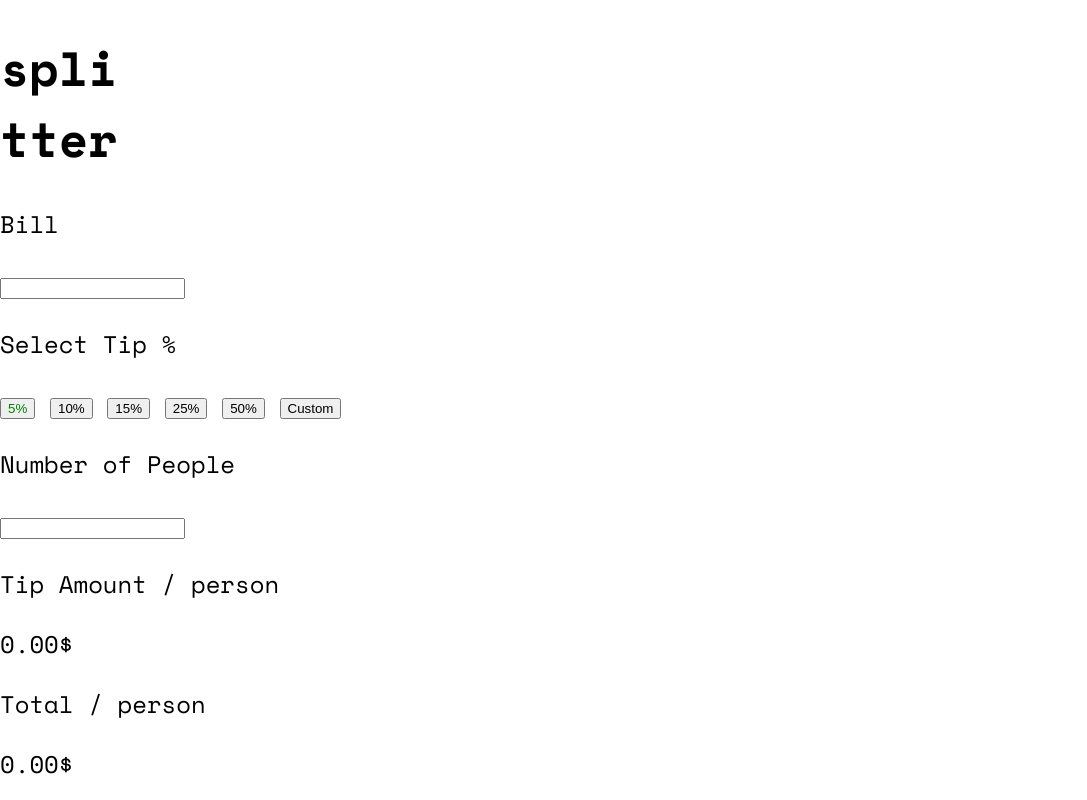
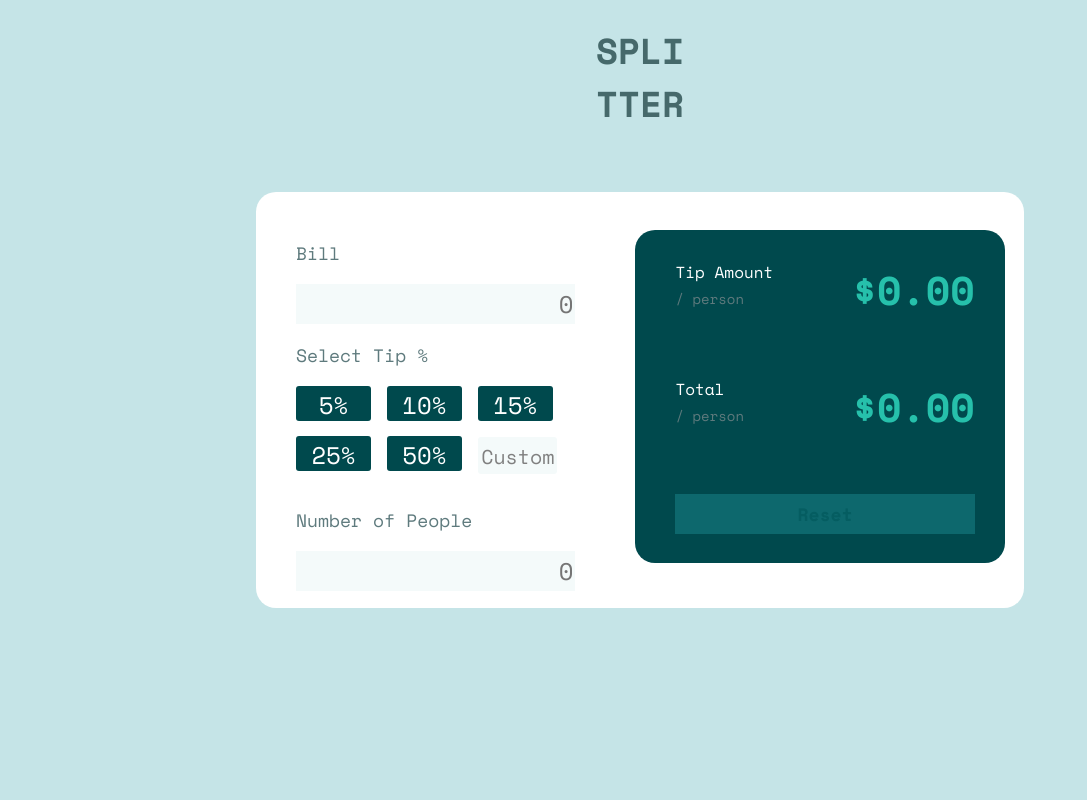
Before and after one commit to Zead-Ashraf/tip-calculator-app-main, a plain HTML site: page index.html in a window 1280 px wide. Shown: the whole page, without its empty margins (0-1087 px from the left). Drawn offline with nearby package versions, Linux system fonts and the light colour scheme.

Commit message:
style the page
close #2

```diff
--- a/css/style.css
+++ b/css/style.css
@@ -3,11 +3,198 @@ html, body {
 	height: 100vh;
 	margin: 0;
 	padding: 0;
+	background-color: hsl(185, 41%, 84%);
 	font-family: 'Space Mono', monospace;
-	font-size: 24px;
+	font-size: 18px;
 	overflow: hidden;
 }
 
-#t5 {
-	color: green;
+/******************************************************************************/
+
+h1 {
+	position: absolute;
+	left: 50%;
+	top: 0;
+	transform: translate(-50%);
+	color: rgb(70, 105, 107);
 }
+
+/******************************************************************************/
+
+main {
+	position: absolute;
+	left: 50%;
+	top: 50%;
+	transform: translate(-50%, -50%);
+	display: flex;
+	justify-content: space-between;
+	background-color: white;
+	width: 60vw;
+	height: 52vh;
+	border-radius: 20px;
+}
+
+/******************************************************************************/
+
+main section.userInput {
+	width: 50%;
+	margin: 40px;
+	margin-top: 30px;
+	display: flex;
+	flex-direction: column;
+}
+
+
+main section.userInput .bill p,
+main section.userInput .perc p,
+main section.userInput .nop p
+{
+	color: hsl(186, 14%, 43%);
+}
+
+
+main section.userInput .bill input,
+main section.userInput .nop input
+{
+	border: none;
+	height: 38px;
+    width: 92%;
+    background-color: hsl(189, 41%, 97%);
+    font-family: 'Space Mono', monospace;
+	font-size: 24px;
+	color: hsl(183, 100%, 15%);
+    text-align: end;
+}
+
+
+main section.userInput .bill input::placeholder,
+main section.userInput .nop input::placeholder
+{
+	float: right;
+	font-family: 'Space Mono', monospace;
+	font-size: 24px;
+}
+
+
+main section.userInput .bill input:focus-visible,
+main section.userInput .nop input:focus-visible
+{
+	outline-color: hsl(172, 67%, 45%);
+}
+
+/******************************************************************************/
+
+main section.userInput .perc button {
+	width: calc(100% / 4);
+	height: 35px;
+	margin-bottom: 15px;
+	margin-right: 5px;
+	border-radius: 3px;
+	background-color: hsl(183, 100%, 15%);
+	border: none;
+	font-family: 'Space Mono', monospace;
+	font-size: 24px;
+	color: white;
+	transition: background-color .5s ease-in-out;
+}
+
+main section.userInput .perc button:hover,
+main section.result button:hover
+{
+	background-color: hsl(173deg 61% 77%);
+	color: hsl(183, 100%, 15%);
+}
+
+main section.userInput .perc button:active,
+main section.result button:active
+{
+	background-color: rgb(38, 194, 173);
+	color: hsl(183, 100%, 15%);
+}
+
+/******************************************************************************/
+
+main section.userInput .perc input#custom {
+	width: calc(100% / 4);
+	height: 35px;
+	margin-bottom: 15px;
+	margin-right: 5px;
+	border-radius: 3px;
+	font-family: 'Space Mono', monospace;
+	font-size: 24px;
+	background-color: hsl(189, 41%, 97%);
+	color: hsl(183, 100%, 15%);
+	border: none;
+	cursor: none;
+	text-align: end;
+}
+
+main section.userInput .perc input#custom::placeholder {
+	font-family: 'Space Mono', monospace;
+	font-size: 20px;
+	color: gray;
+}
+
+main section.userInput .perc input#custom:focus-visible {
+	outline-color: hsl(172, 67%, 45%);
+}
+
+/******************************************************************************/
+
+main section.result {
+	display: flex;
+	flex-direction: column;
+	justify-content: space-around;
+	width: 50%;
+	height: 80%;
+	margin-top: 5%;
+	margin-right: 2.5%;
+	padding-left: 40px;
+	padding-right: 30px;
+	background-color: hsl(183, 100%, 15%);
+	border-radius: 20px;
+}
+
+main section.result div.tip p,
+main section.result div.total p
+{
+	font-size: 16px;
+	color: white;
+	margin: 0;
+}
+
+main section.result div.tip span,
+main section.result div.total span
+{
+	font-size: 14px;
+	color: hsl(186, 14%, 43%);
+	margin: 0;
+}
+
+main section.result div.tip h2,
+main section.result div.total h2
+{
+	display: inline;
+	float: right;
+    margin: 0;
+    font-size: 40px;
+    color: hsl(172, 67%, 45%);
+}
+
+
+/******************************************************************************/
+
+main section.result button {
+	width: 100%;
+	height: 40px;
+	border: none;
+	font-family: 'Space Mono', monospace;
+	font-size: 18px;
+	background-color: rgb(13, 104, 109);
+	color: rgb(5, 93, 97);
+	font-weight: 700;
+	transition: background-color .5s ease-in-out;
+}
+
+/* main section.result button:hover is above with {prc} buttons ...
+...and the :active ,too; */
--- a/index.html
+++ b/index.html
@@ -17,12 +17,12 @@
 
 </head>
 <body>
-  <h1>spli<br>tter</h1>
+  <h1>SPLI<br>TTER</h1>
   <main>
-
+    <section class="userInput">
       <div class="bill" id="bill">
         <p>Bill</p>
-      <input type="text" name="bill">
+        <input type="text" name="bill" placeholder="0">
       </div>
 
       <div class="perc" id="perc">
@@ -32,27 +32,32 @@
         <button id="t15">15%</button>
         <button id="t20">25%</button>
         <button id="t50">50%</button>
-      <button id="custom">Custom</button>
+        <input type="text" name="custom" placeholder="Custom" id="custom">
       </div>
 
       <div class="nop" id="nop">
         <p>Number of People</p>
 
-      <input type="text" name="people">
+        <input type="text" name="people" placeholder="0">
       </div>
+    </section>
 
+    <section class="result">
       <div class="tip" id="tip">
-      <p>Tip Amount
-      <span>/ person</span></p>
-      <p id="tipPrice">0.00$</p>
+        <h2 id="tipPrice">$0.00</h2>
+        <p>Tip Amount</p>
+        <span>/ person</span>
       </div>
 
       <div class="total" id="total">
-      <p>Total
-      <span>/ person</span></p>
-      <p id="totalPrice">0.00$</p>
+        <h2 id="totalPrice">$0.00</h2>
+        <p>Total</p>
+        <span>/ person</span>
       </div>
+
       <button class="reset" id="reset">Reset</button>
+
+    </section>
   </main>
 
 
```
Also changed, not shown: 1 other file. Lines whose indentation alone changed are shown as unchanged.
